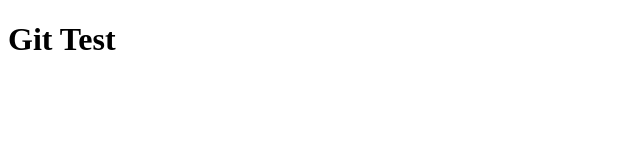
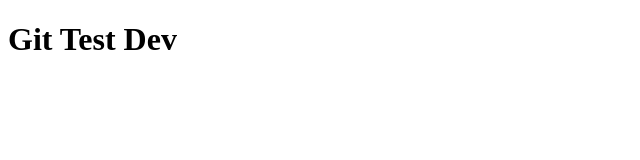
Before and after one commit to D5trate/git-test-01, a plain HTML site: page index.html in a window 1280 px wide. Shown: the full height of the page, 0-640 px from the left. Drawn offline with Linux system fonts and the light colour scheme.

Commit message:
Update index.html

```diff
--- a/index.html
+++ b/index.html
@@ -4,9 +4,9 @@
     <meta charset="UTF-8">
     <meta http-equiv="X-UA-Compatible" content="IE=edge">
     <meta name="viewport" content="width=device-width, initial-scale=1.0">
-    <title>Git Test</title>
+    <title>Git Test Dev</title>
 </head>
 <body>
-    <h1>Git Test</h1>
+    <h1>Git Test Dev</h1>
 </body>
 </html>
```
